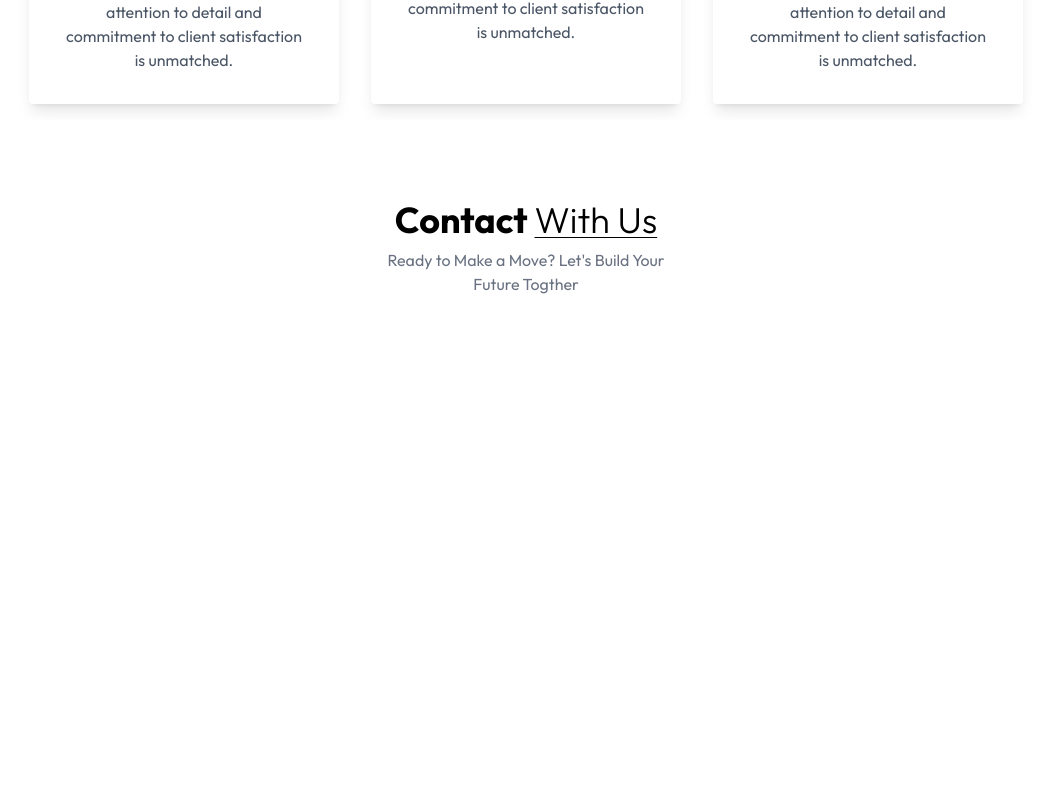
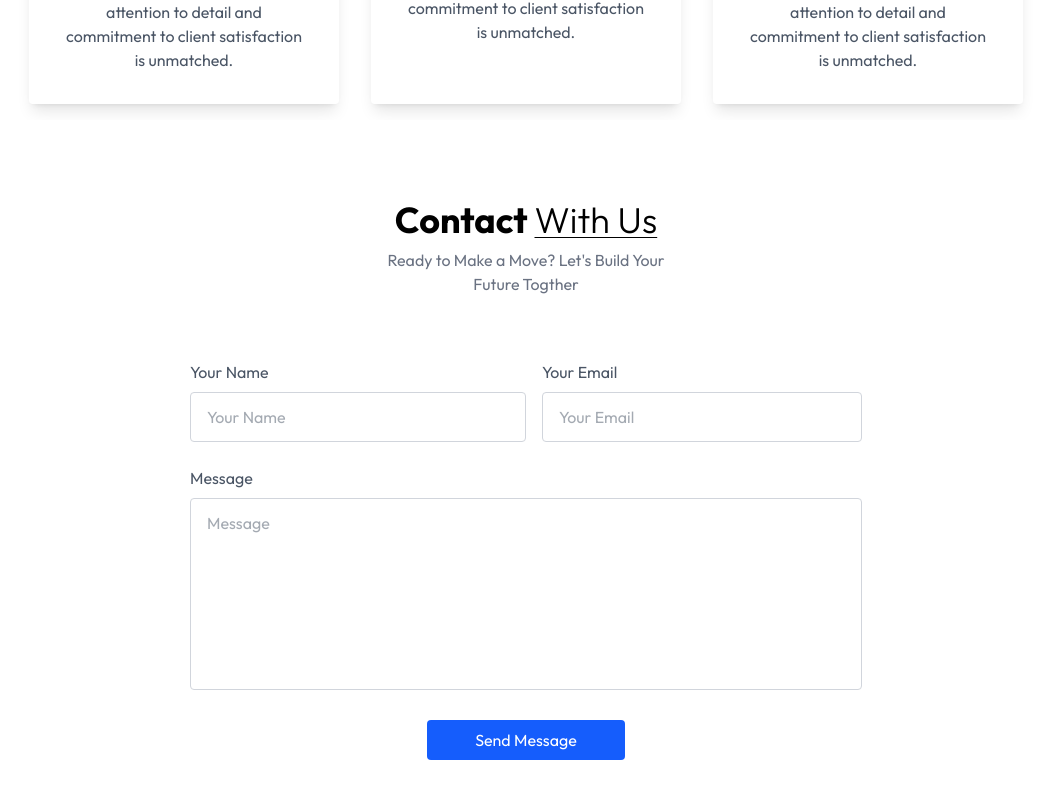
Before and after one commit to Sohanur-93/real-estate-website, a React (Vite) app: page / in a window 1280 px wide. Shown: the part 2819-3617 px from the top of the page, without its empty margins (114-1165 px from the left). Before the commit the page ends 3227 px from the top, so only its background shows below. Built offline with nearby package versions, Linux system fonts and the light colour scheme.

Commit message:
Contact form

```diff
--- a/src/components/Contact.jsx
+++ b/src/components/Contact.jsx
@@ -1,10 +1,64 @@
 import React from 'react'
 
 const Contact = () => {
+
+  // Web3 Provider Code
+  const [result, setResult] = React.useState("");
+
+  const onSubmit = async (event) => {
+    event.preventDefault();
+    setResult("Sending....");
+    const formData = new FormData(event.target);
+
+    formData.append("access_key", "44b5a8c2-bc2e-452d-a1c8-1569529dc116");
+
+    const response = await fetch("https://api.web3forms.com/submit", {
+      method: "POST",
+      body: formData
+    });
+
+    const data = await response.json();
+
+    if (data.success) {
+      setResult("");
+      event.target.reset();
+    } else {
+      console.log("Error", data);
+      setResult("");
+    }
+  };
+
+
   return (
     <div className='text-center p-6 py-20 lg:px-32 w-full overflow-hidden' id='Contact'>
-        <h1 className=' text-2xl sm:text-4xl text-center font-bold mb-2'>Contact <span className='underline underline-offset-4 decoration-1 font-light'>With Us</span></h1>
-        <p className='text-center text-gray-500 mb-8 max-w-80 mx-auto'>Ready to Make a Move? Let's Build Your Future Togther</p>
+      <h1 className=' text-2xl sm:text-4xl text-center font-bold mb-2'>Contact <span className='underline underline-offset-4 decoration-1 font-light'>With Us</span></h1>
+      <p className='text-center text-gray-500 mb-8 max-w-80 mx-auto'>Ready to Make a Move? Let's Build Your Future Togther</p>
+
+
+      <form onSubmit={onSubmit} className='max-w-2xl mx-auto text-gray-600 pt-8'>
+        <div className='flex flex-wrap'>
+
+          {/* Name Input */}
+          <div className='w-full md:w-1/2 text-left'>
+            Your Name
+            <input type="text" placeholder='Your Name' name='Name' className='w-full border border-gray-300 rounded py-3 px-4 mt-2' required />
+          </div>
+          {/* Email Input */}
+          <div className='w-full md:w-1/2 md:pl-4 text-left '>Your Email
+            <input type="email" placeholder='Your Email' name='Email' className='w-full border border-gray-300 rounded py-3 px-4 mt-2 ' required />
+          </div>
+
+        </div>
+
+        {/* Message TextArea */}
+        <div className=' my-6 text-left'>
+          Message
+          <textarea className='w-full border border-gray-300 rounded py-3 px-4 mt-2 h-48 resize-none' name="Message" placeholder='Message' required></textarea>
+        </div>
+
+        {/* Submit Button */}
+        <button className='bg-blue-600 text-white py-2 px-12 mb-10 rounded'>{result ? result:"Send Message"}</button>
+      </form>
     </div>
   )
 }
```
